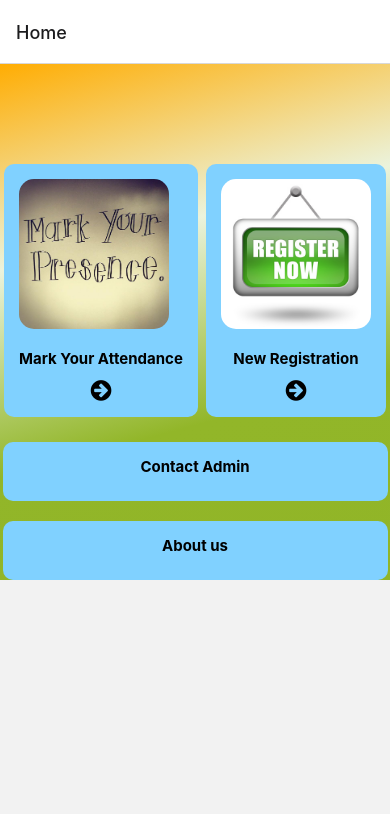
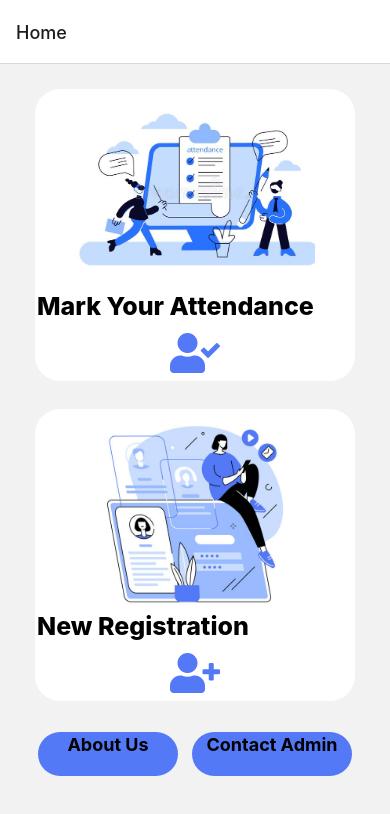
Before and after one commit to jagjit-1/SIH-Finale-frontend, a React Native app: screen /Home in a window 390 px wide. Shown: the top 814 px of the page. Built offline with nearby package versions, Linux system fonts and the light colour scheme.

Commit message:
homescreen done

```diff
--- a/Components/Screens/HomeScreen.js
+++ b/Components/Screens/HomeScreen.js
@@ -1,37 +1,42 @@
-import { StyleSheet, Text, View, TouchableOpacity, Image } from 'react-native'
-import React from 'react'
+import { StyleSheet, Text, View, TouchableOpacity, Image, Pressable } from 'react-native'
+import React, { useLayoutEffect } from 'react'
 import { FontAwesome } from '@expo/vector-icons';
 import { LinearGradient } from 'expo-linear-gradient';
+import { Ionicons } from '@expo/vector-icons';
+import { FontAwesome5 } from '@expo/vector-icons';
+// import attendance from ''
 
+const HomeScreen = ({ navigation }) => {
+  return (
 
-const HomeScreen = ({navigation}) => {
-  return (
-    <LinearGradient
-      colors={['rgba(255,173,3,1)', 'rgba(235,243,220,1)', 'rgba(146,182,41,1)', 'rgba(145,181,39,1)']}
-      end={{ x: 0.5, y: 1.4 }}
-    >
     <View style={{ height: '100%' }}  >
-        <View style={styles.homescreen} >
-          <View>
-            <TouchableOpacity style={styles.homescreen__button} activeOpacity={0.4}>
-              <Image style={styles.homescreen__image} source={require("../images/mark_attendance.jpg")} />
-              <Text style={styles.homescreen__text}>
+      <View >
+        <TouchableOpacity activeOpacity={0.5} style={{ elevation: 10, shadowColor: '#52006A', backgroundColor: 'white', padding: 2, paddingBottom: 6, margin: 3, width: 320, alignSelf: 'center', marginTop: 25, borderRadius: 25 }}>
+          <Image style={{ width: 240, height: 200, display: 'flex', alignSelf: 'center' }} source={require("../images/attendance.jpg")} />
+          <Text style={{ fontWeight: '800', fontSize: 25, display: 'flex', textAlign: 'center', marginBottom: 10 }}>
             Mark Your Attendance
           </Text>
-              <FontAwesome name="arrow-circle-right" size={24} color="black" style = {{alignSelf:'center'}} />
+          <FontAwesome5 name="user-check" size={40} color="#5379f6" style={{ alignSelf: 'center' }} />
+        </TouchableOpacity>
+
+        <TouchableOpacity activeOpacity={0.5} style={{ elevation: 10, shadowColor: '#52006A', backgroundColor: 'white', padding: 2, paddingBottom: 6, margin: 3, width: 320, alignSelf: 'center', marginTop: 25, borderRadius: 25 }}>
+          <Image style={{ width: 240, height: 200, display: 'flex', alignSelf: 'center' }} source={require("../images/register.jpg")} />
+          <Text style={{ fontWeight: '800', fontSize: 25, display: 'flex', textAlign: 'center', marginBottom: 10 }}>
+            New Registration
+          </Text>
+          <FontAwesome5 name="user-plus" size={40} color="#5379f6" style={{ alignSelf: 'center' }} />
+        </TouchableOpacity>
+        <View style = {{display:'flex', flexDirection:'row', height:50, alignSelf:'center', marginTop:25, width:320, justifyContent:'space-between'}}>
+          <TouchableOpacity activeOpacity={0.5} style = {{elevation:10, shadowColor:"#52006A", backgroundColor:'#5379f6', padding:2, paddingBottom:6, margin:3, width:140, borderRadius:25}}>
+            <Text style = {{textAlign:'center', textAlignVertical:'center', height:'100%', fontWeight:"700", fontSize:18}}>About Us</Text>
+          </TouchableOpacity>
+          <TouchableOpacity activeOpacity={0.5} style = {{elevation:10, shadowColor:"#52006A", backgroundColor:'#5379f6', padding:2, paddingBottom:6, margin:3, width:160, borderRadius:25}}>
+            <Text style = {{textAlign:'center', textAlignVertical:'center', height:'100%', fontWeight:"700", fontSize:18}}>Contact Admin</Text>
           </TouchableOpacity>
         </View>
-          <View>
-            <TouchableOpacity style={styles.homescreen__button} activeOpacity={0.4} onPress={()=>navigation.navigate("register")} >
-              <Image style={styles.homescreen__image} source={require("../images/register_now.jpg")} />
-              <Text style={styles.homescreen__text}>
-                New Registration
-              </Text>
-              <FontAwesome name="arrow-circle-right" size={24} color="black" style={{alignSelf:"center"}}/>
-            </TouchableOpacity>
+
       </View>
-        </View>
-        <View style = {{marginBottom:20}} >
+      {/* <View style={{ marginBottom: 20 }} >
         <TouchableOpacity style={styles.homescreen__contactbutton} activeOpacity={0.4}>
           <Text style={styles.homescreen__text}>
             Contact Admin
@@ -44,49 +49,32 @@ const HomeScreen = ({navigation}) => {
             About us
           </Text>
         </TouchableOpacity>
+      </View> */}
     </View>
-      </View>
-    </LinearGradient>
+
 
   )
 }
 export default HomeScreen
 
 const styles = StyleSheet.create({
-  homescreen: {
-    display: 'flex',
-    flexDirection: 'row',
-    justifyContent: 'space-around',
-    marginTop: 100,
-    marginBottom: 25
-  },
-  homescreen__button: {
-    elevation: 25,
-    shadowColor: "#52006A",
-    backgroundColor: '#80d1ff',
-    borderRadius: 10,
-    padding: 15,
-  },
-  homescreen__image: {
-    height: 150,
-    width: 150,
-    borderRadius: 15,
-    marginBottom: 20
-  },
-  homescreen__text: {
-    marginBottom: 10,
-    textAlign:'center',
-    fontSize:15,
-    fontWeight:'bold',
-  },
-  homescreen__contactbutton: {
-    elevation: 25,
-    shadowColor: "#52006A",
-    backgroundColor: '#80d1ff',
-    borderRadius: 10,
-    padding: 15,
-    display:'flex',
-    width:385,
-    alignSelf:'center',
-  }
+
 })
+
+
+  // <LinearGradient
+  // colors={['rgba(255,38,32,1)', 'rgba(255,222,119,1)', 'rgba(173,239,165,1)', 'rgba(65,133,64,1)']}
+  // end={{ x: 1.9, y: 0.6 }}
+  // >
+  // </LinearGradient>
+
+
+  // < View >
+  // <TouchableOpacity style={styles.homescreen__button} activeOpacity={0.4} onPress={() => navigation.navigate("register")} >
+  //   {/* <Image style={styles.homescreen__image} source={require("../images/register_now.jpg")} /> */}
+  //   <Text style={styles.homescreen__text}>
+  //     New Registration
+  //   </Text>
+  //   <Ionicons name="md-person-add" size={40} color="green" style={{ alignSelf: 'center' }} />
+  // </TouchableOpacity>
+  //         </ >
```
Also changed, not shown: Components/images/attendance.jpg (added), Components/images/register.jpg (added). Lines whose indentation alone changed are shown as unchanged.
